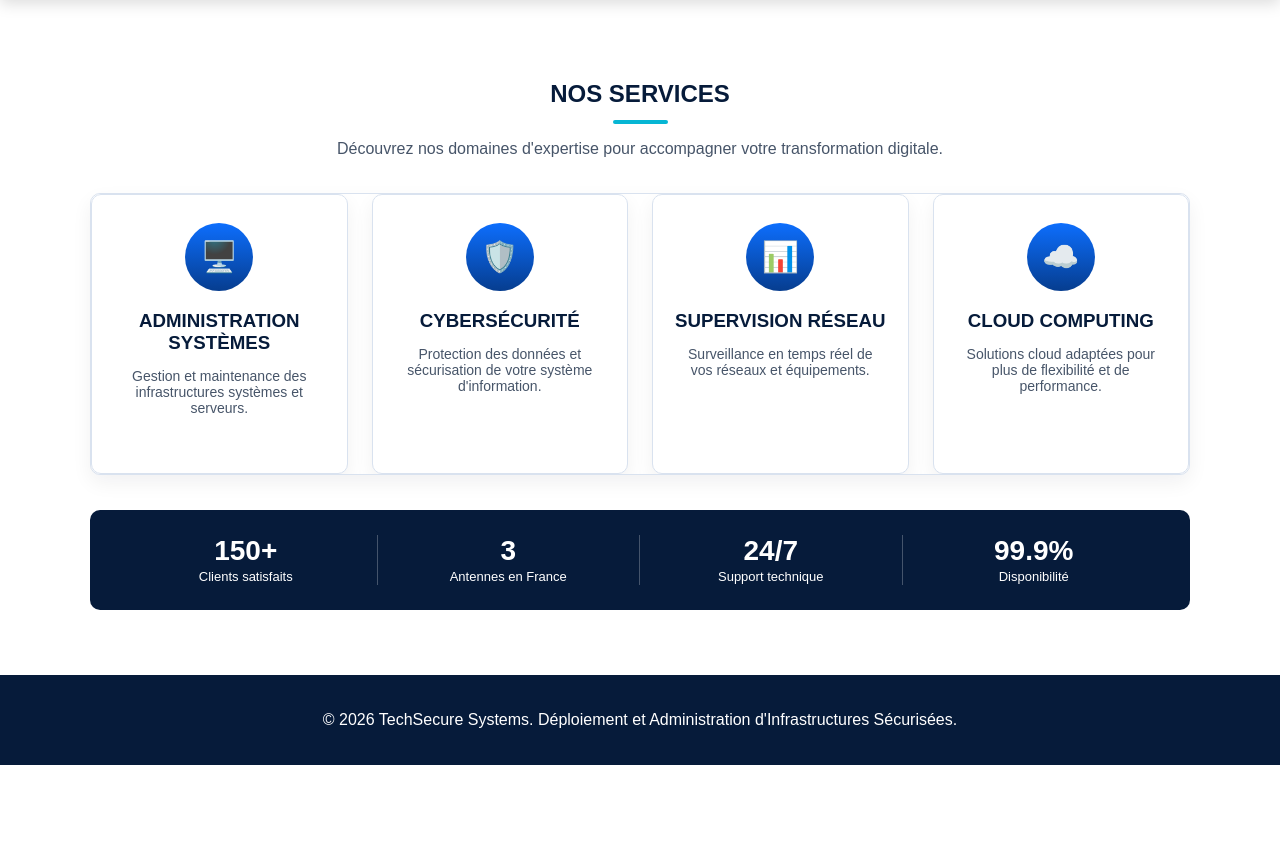
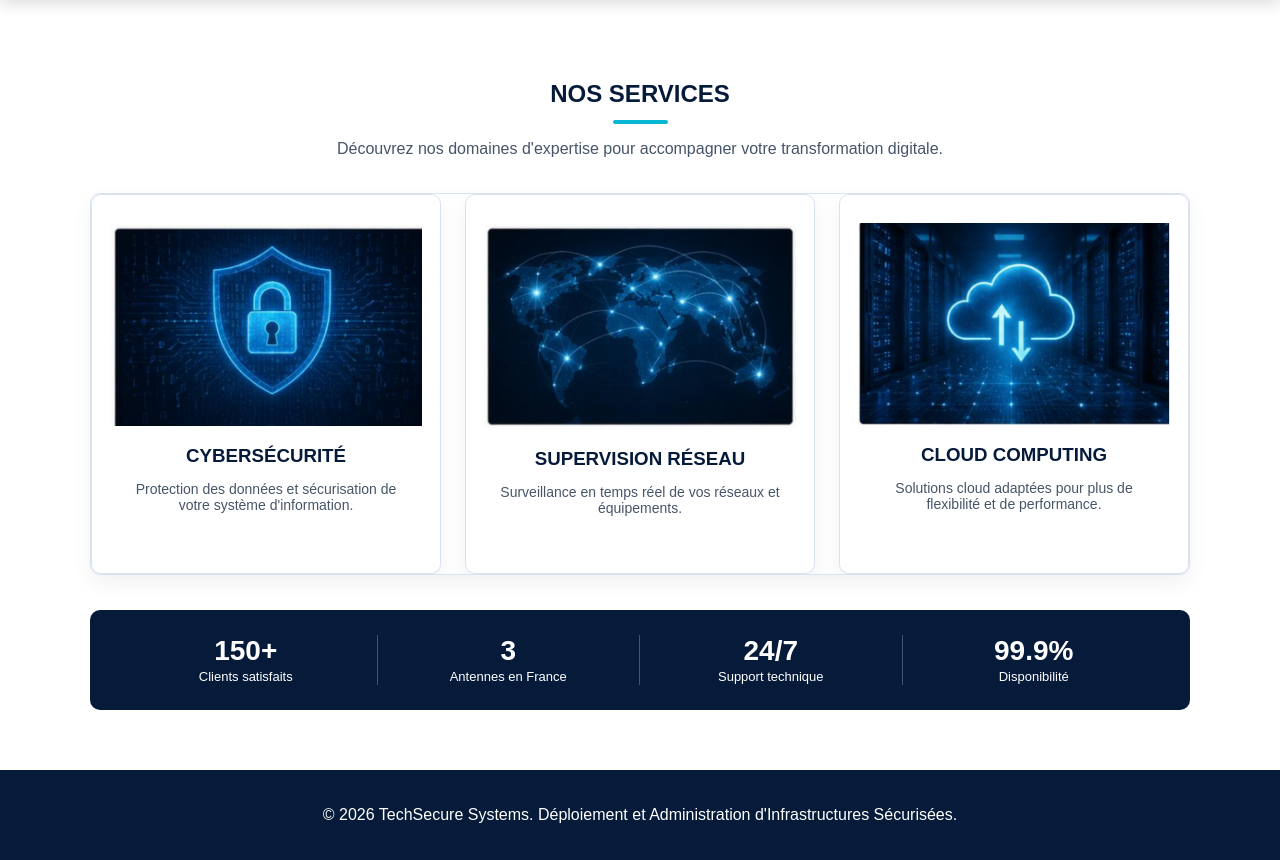
Before and after one commit to Flo466/TechSecure, a Flask app: page /services in a window 1280 px wide. Shown: the part 83-943 px from the top of the page. Before the commit the page ends 848 px from the top, so only its background shows below. Run offline with Flask 3, Linux system fonts and the light colour scheme; some libraries are stand-ins or nearby versions.

Commit message:
- Replace feature icons with local images (reseau, cloud, cyber). - Remove 'Administration Systèmes' card. - Adjust grid layout to 3 columns. - Remove image rounded corners to allow full-width display."

```diff
--- a/app/templates/services.html
+++ b/app/templates/services.html
@@ -5,27 +5,29 @@
     <h2>NOS SERVICES</h2>
     <p class="intro">Découvrez nos domaines d'expertise pour accompagner votre transformation digitale.</p>
 
-    <div class="card four">
+    <div class="card three">
+
         <div class="service-card">
-            <div class="icon">🖥️</div>
-            <h3>ADMINISTRATION SYSTÈMES</h3>
-            <p>Gestion et maintenance des infrastructures systèmes et serveurs.</p>
-        </div>
-        <div class="service-card">
-            <div class="icon">🛡️</div>
+            <img src="{{ url_for('static', filename='IMAGE/cyber.jpg') }}" alt="Cybersécurité"
+                style="width: 100%; height: auto; display: block; margin-bottom: 15px;">
             <h3>CYBERSÉCURITÉ</h3>
             <p>Protection des données et sécurisation de votre système d'information.</p>
         </div>
+
         <div class="service-card">
-            <div class="icon">📊</div>
+            <img src="{{ url_for('static', filename='IMAGE/reseau.png') }}" alt="Réseau"
+                style="width: 100%; height: auto; display: block; margin-bottom: 15px;">
             <h3>SUPERVISION RÉSEAU</h3>
             <p>Surveillance en temps réel de vos réseaux et équipements.</p>
         </div>
+
         <div class="service-card">
-            <div class="icon">☁️</div>
+            <img src="{{ url_for('static', filename='IMAGE/cloud.jpg') }}" alt="Cloud"
+                style="width: 100%; height: auto; display: block; margin-bottom: 15px;">
             <h3>CLOUD COMPUTING</h3>
             <p>Solutions cloud adaptées pour plus de flexibilité et de performance.</p>
         </div>
+
     </div>
 
     <div class="stats">
```
